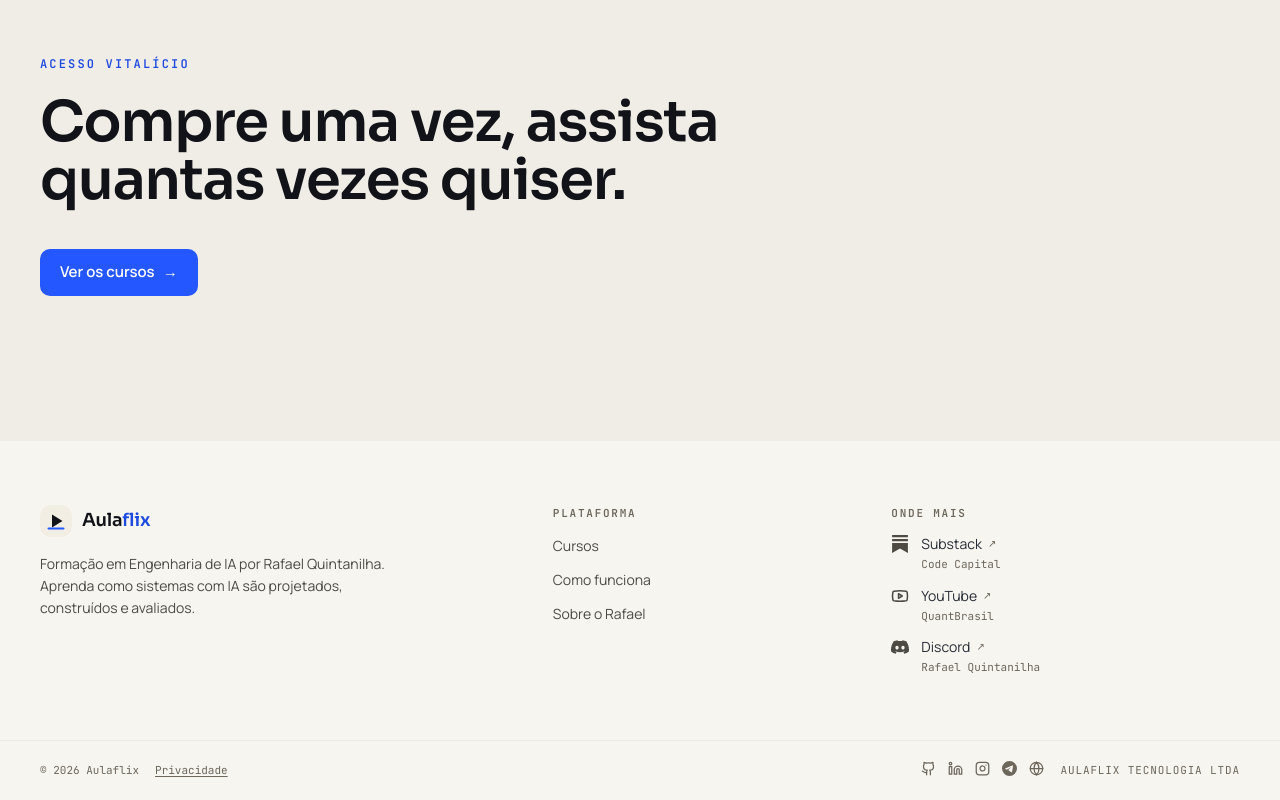
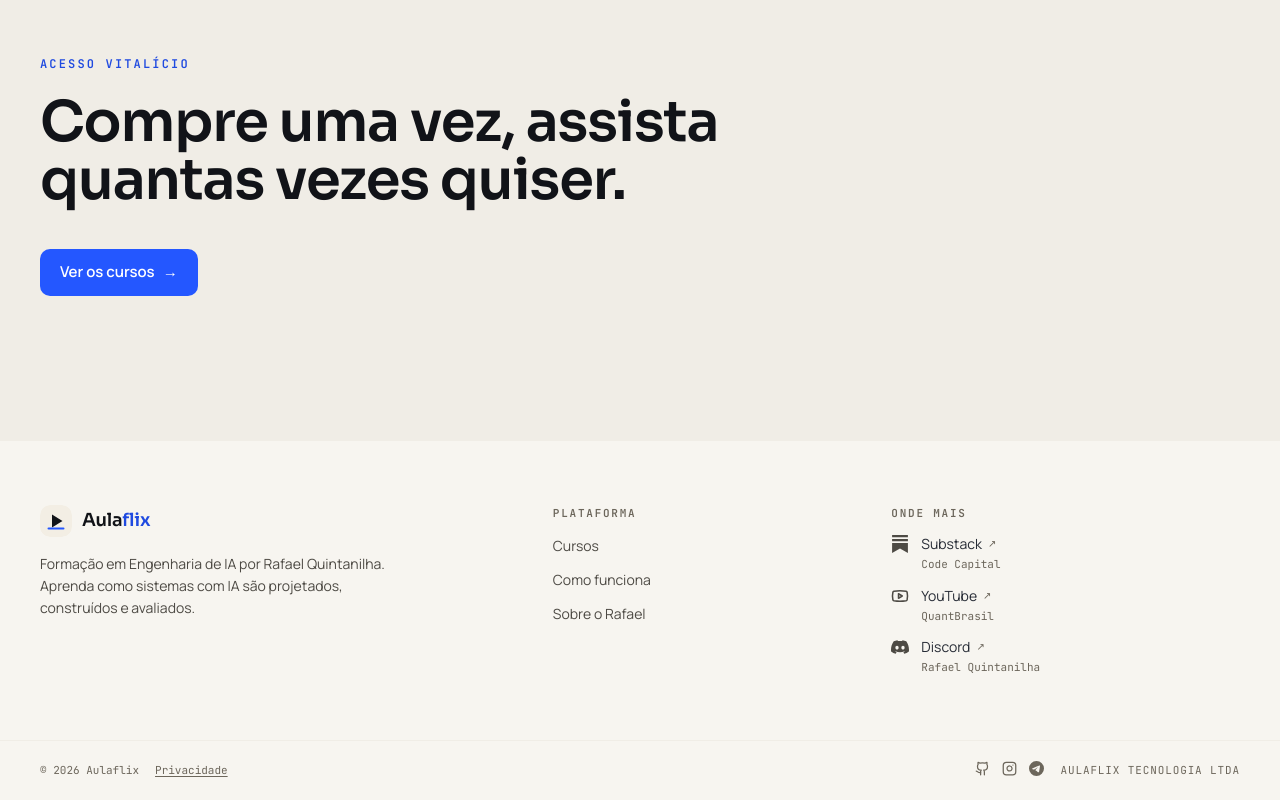
Before and after one commit to dev-labs-ai/aulaflix, a Next.js app: page / in a window 1280 px wide. Shown: the part 8946-9746 px from the top of the page. Built offline with nearby package versions, Linux system fonts and the light colour scheme.

Commit message:
feat(footer): replace the reference author's social links

```diff
--- a/src/components/brand-icons.tsx
+++ b/src/components/brand-icons.tsx
@@ -30,32 +30,12 @@ export function GithubIcon(props: IconProps) {
   );
 }
 
-export function LinkedinIcon(props: IconProps) {
-  return (
-    <svg {...stroke} aria-hidden="true" {...props}>
-      <path d="M16 8a6 6 0 0 1 6 6v7h-4v-7a2 2 0 0 0-2-2 2 2 0 0 0-2 2v7h-4v-7a6 6 0 0 1 6-6z" />
-      <rect width="4" height="12" x="2" y="9" />
-      <circle cx="4" cy="4" r="2" />
-    </svg>
-  );
-}
-
 export function InstagramIcon(props: IconProps) {
   return (
     <svg {...stroke} aria-hidden="true" {...props}>
       <rect width="20" height="20" x="2" y="2" rx="5" ry="5" />
       <path d="M16 11.37A4 4 0 1 1 12.63 8 4 4 0 0 1 16 11.37z" />
       <line x1="17.5" x2="17.51" y1="6.5" y2="6.5" />
-    </svg>
-  );
-}
-
-export function GlobeIcon(props: IconProps) {
-  return (
-    <svg {...stroke} aria-hidden="true" {...props}>
-      <circle cx="12" cy="12" r="10" />
-      <path d="M12 2a14.5 14.5 0 0 0 0 20 14.5 14.5 0 0 0 0-20" />
-      <path d="M2 12h20" />
     </svg>
   );
 }
@@ -87,9 +67,7 @@ export function DiscordIcon(props: IconProps) {
 export const brandIcons = {
   youtube: YoutubeIcon,
   github: GithubIcon,
-  linkedin: LinkedinIcon,
   instagram: InstagramIcon,
-  globe: GlobeIcon,
   telegram: TelegramIcon,
   substack: SubstackIcon,
   discord: DiscordIcon,
--- a/src/content/site.ts
+++ b/src/content/site.ts
@@ -54,9 +54,7 @@ export const footerElsewhere = [
 ] as const;
 
 export const socialLinks = [
-  { icon: "github", label: "GitHub", href: "https://github.com/rafaelquintanilha" },
-  { icon: "linkedin", label: "LinkedIn", href: "https://www.linkedin.com/in/rafaelquintanilha" },
+  { icon: "github", label: "GitHub", href: "https://github.com/robsonoliveiradacosta" },
   { icon: "instagram", label: "Instagram", href: "https://www.instagram.com/quant_brasil/" },
   { icon: "telegram", label: "Telegram", href: "https://t.me/quantbrasil" },
-  { icon: "globe", label: "Blog", href: "https://rafaelquintanilha.com" },
 ] as const;
```
